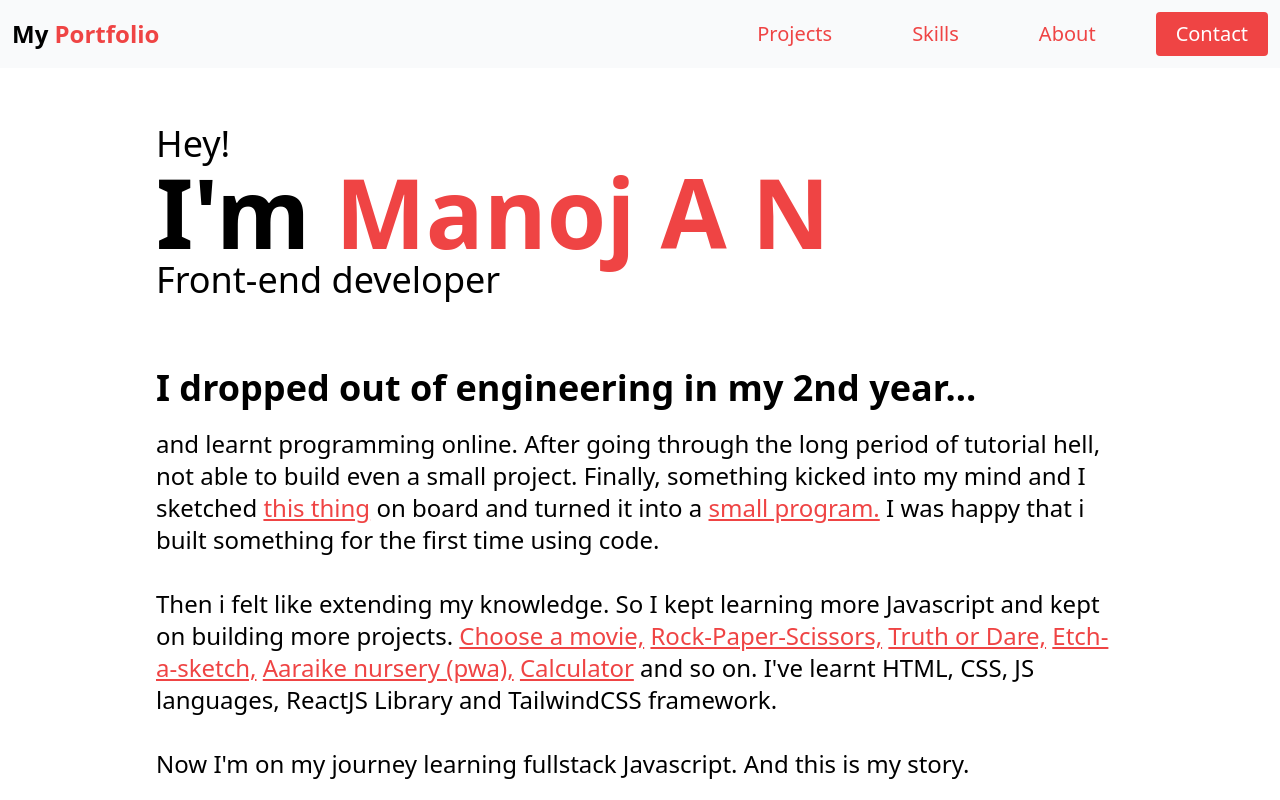
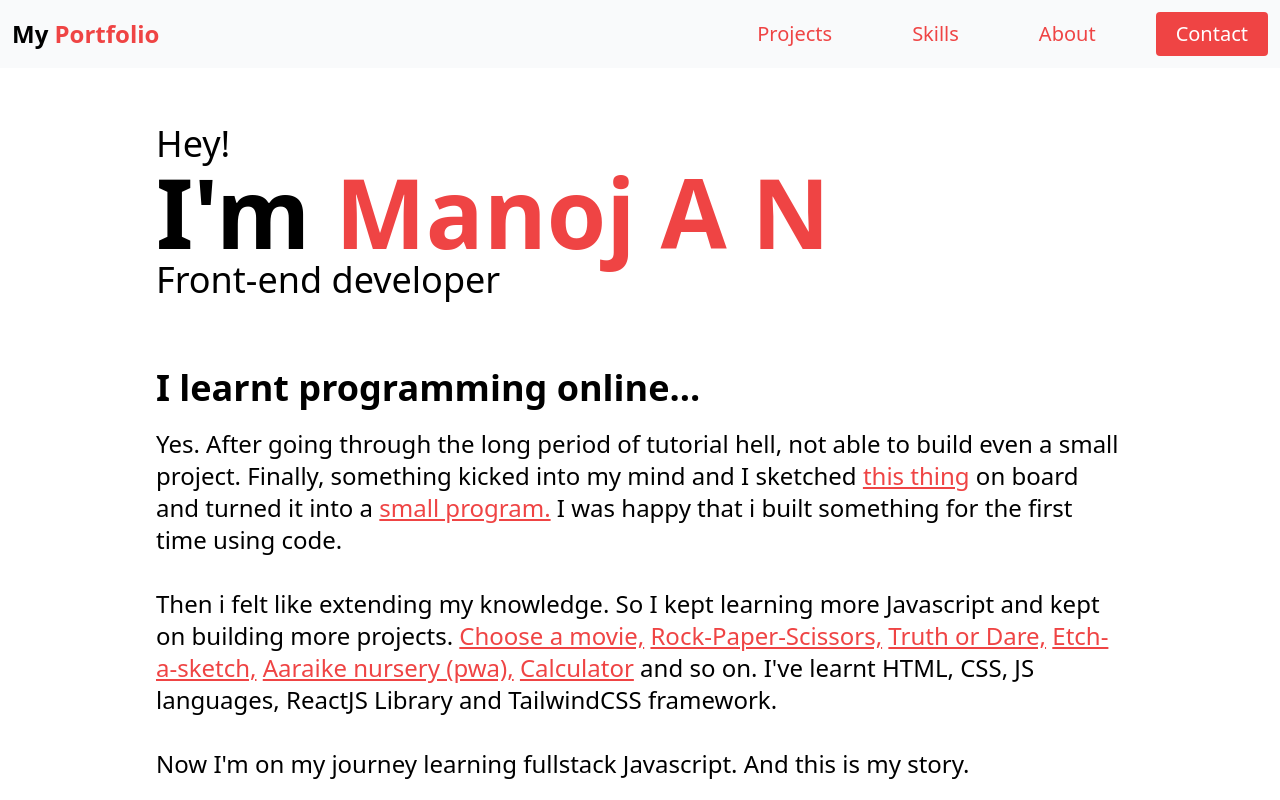
Before and after one commit to manoj7019/man-codes, a React (Vite) app: page / in a window 1280 px wide. Shown: the top 800 px of the page. Built offline with nearby package versions, Linux system fonts and the light colour scheme.

Commit message:
Update Hero.jsx

```diff
--- a/src/Components/Hero.jsx
+++ b/src/Components/Hero.jsx
@@ -9,8 +9,8 @@ const Hero = () => {
         <h1 className='mobile:text-4xl laptop:text-8xl font-bold '>I'm <span className='text-red-500'>Manoj A N</span></h1>
         <h2 className='mobile:text-2xl laptop:text-4xl'>Front-end developer</h2>
       </div>
-      <h2 className='mobile:text-2xl laptop:text-4xl font-bold'>I dropped out of engineering in my 2nd year...</h2>
-      <p className='mobile:text-xl laptop:text-2xl'>and learnt programming online. After going through the long period of tutorial hell, not able to build even a small project. Finally, something kicked into my mind and I sketched
+      <h2 className='mobile:text-2xl laptop:text-4xl font-bold'>I learnt programming online...</h2>
+      <p className='mobile:text-xl laptop:text-2xl'>Yes. After going through the long period of tutorial hell, not able to build even a small project. Finally, something kicked into my mind and I sketched
         <a className='cursor:pointer text-red-500' href='https://drive.google.com/file/d/1UUIr9ARJdla5v6A5gj52PPw4CIGdHVWt/view?usp=drivesdk'> <u>this thing</u> </a>
         on board and turned it into a
         <a className='cursor:pointer text-red-500' href='https://manoj7019.github.io/impressing-zara/'> <u>small program.</u> </a>
```
